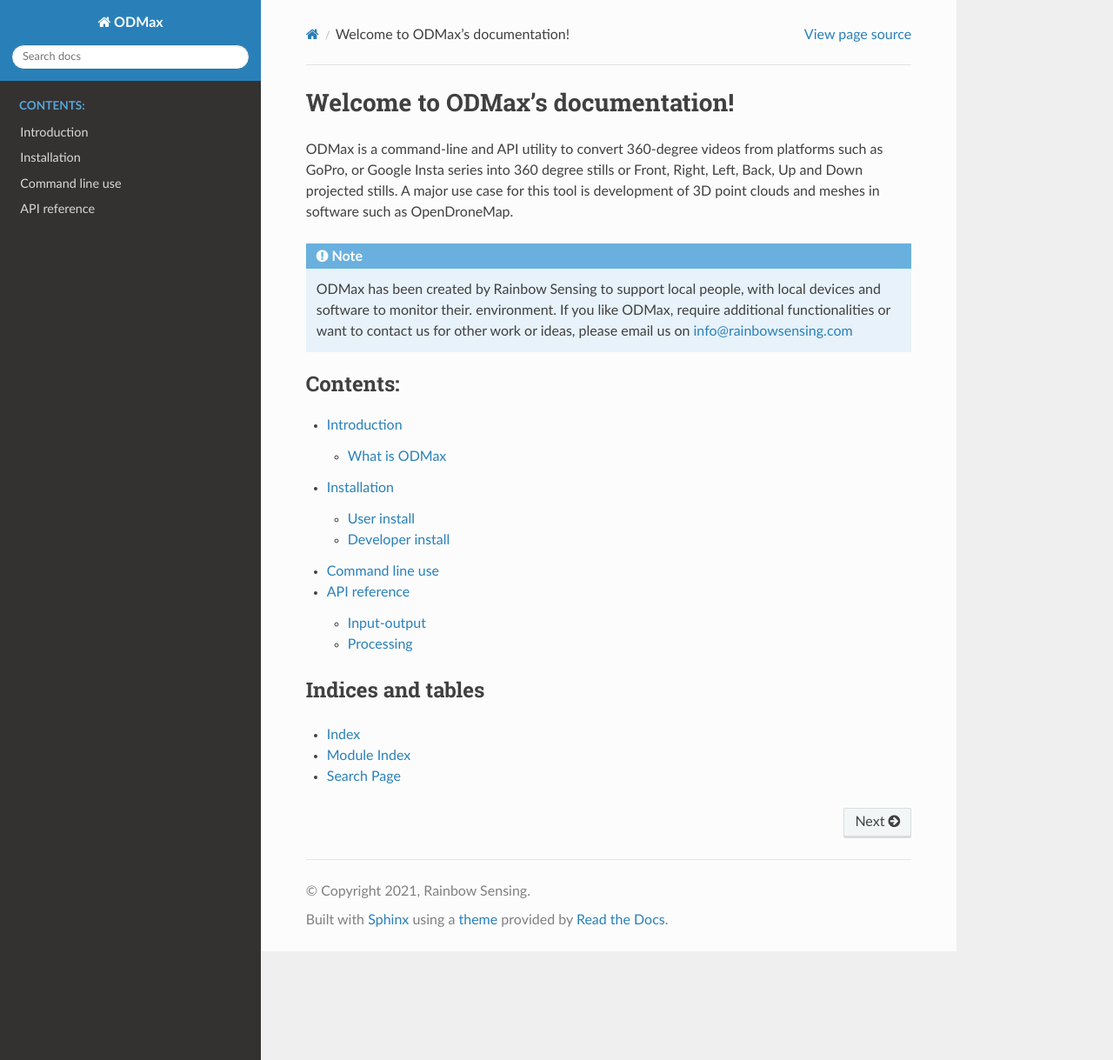
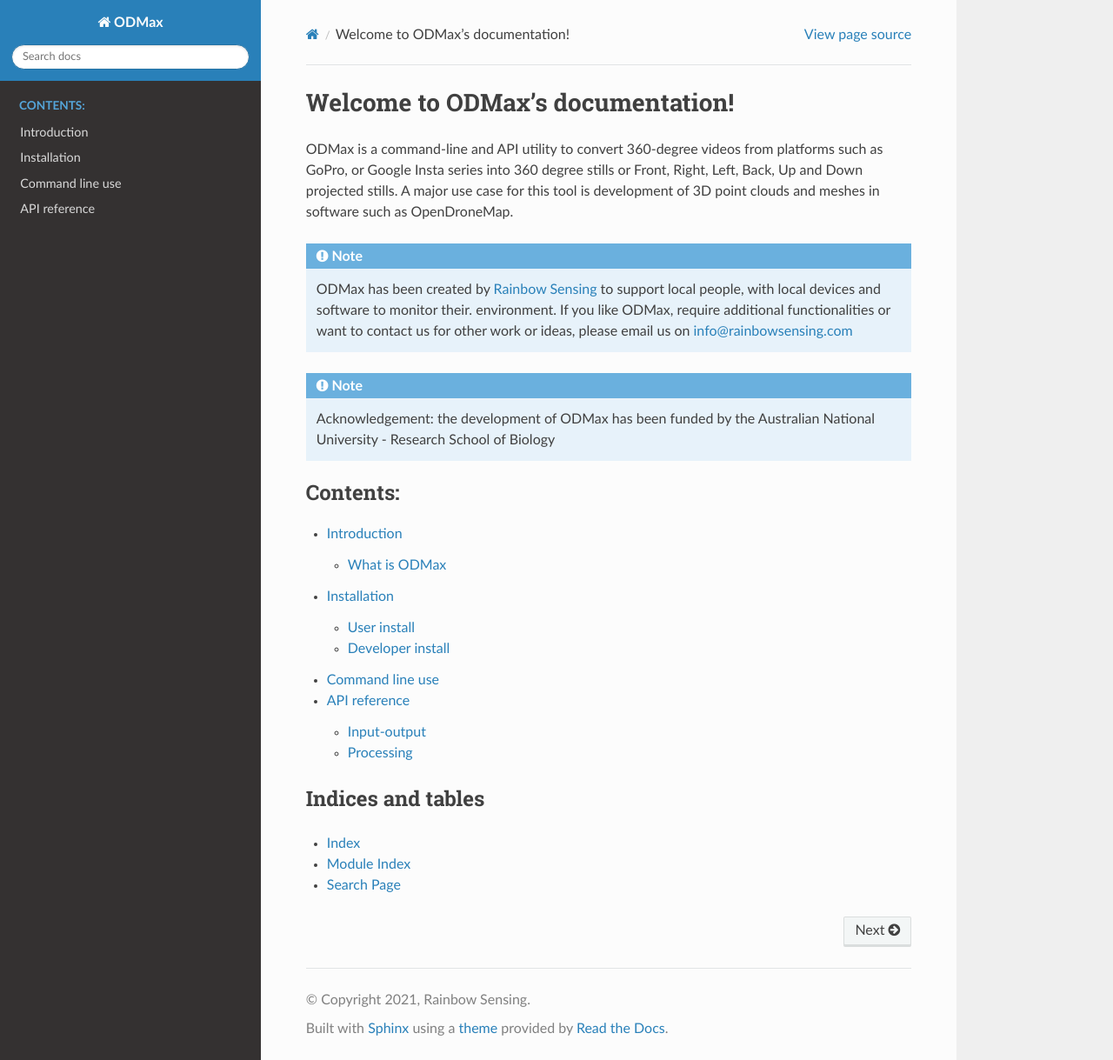
Before and after one commit to localdevices/ODMax, a Sphinx documentation site: the page built from docs/index.rst, in a window 1280 px wide and 1219 px high. Shown: the whole window at 87% size. Built offline with Sphinx 7.4.7 and the Read the Docs theme 2.0.0, drawn with Linux system fonts in a browser that asks for light colours.

Commit message:
updated acknowledgement #11

```diff
--- a/docs/index.rst
+++ b/docs/index.rst
@@ -12,10 +12,12 @@
 tool is development of 3D point clouds and meshes in software such as OpenDroneMap.
 
 .. note::
-   ODMax has been created by Rainbow Sensing to support local people, with local devices and software to monitor their.
+   ODMax has been created by `Rainbow Sensing <https://rainbowsensing.com>`_ to support local people, with local devices and software to monitor their.
    environment. If you like ODMax, require additional functionalities or want to contact us for other work or ideas,
    please email us on info@rainbowsensing.com
 
+.. note::
+   Acknowledgement: the development of ODMax has been funded by the Australian National University - Research School of Biology
 
 .. toctree::
    :maxdepth: 2
```
Also changed, not shown: README.md (+4 -0 lines).
